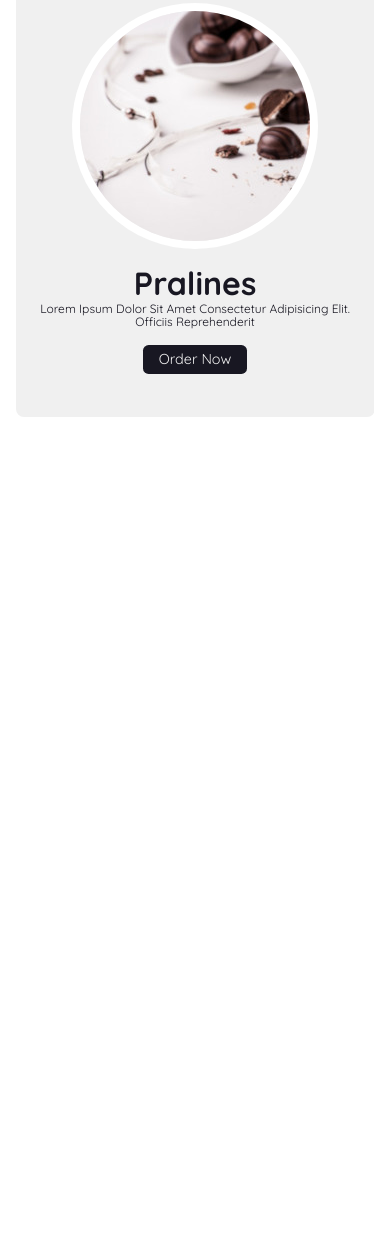
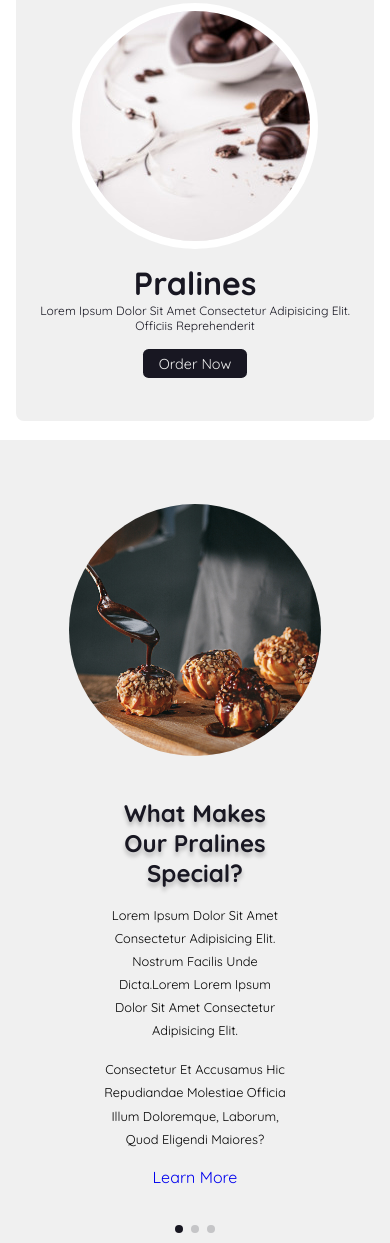
Before and after one commit to MagdalenaMartanKohlbergerova/Bakery, a plain HTML site: page index.html in a window 390 px wide. Shown: the part 1043-2286 px from the top of the page. Before the commit the page ends 1479 px from the top, so only its background shows below. Drawn offline with nearby package versions, Linux system fonts and the light colour scheme.

Commit message:
blog slideshow

```diff
--- a/index.html
+++ b/index.html
@@ -93,7 +93,7 @@
                         <img src="images/spoon.jpg" alt="">
                     </div>
                     <div class="product-content">
-                        <h3>Hot News</h3>
+                        <h3>News</h3>
                         <p>Lorem ipsum dolor sit amet consectetur adipisicing elit. Officiis reprehenderit</p>
                         <div class="orderNow">
                             <button>Order now</button>
@@ -105,7 +105,7 @@
                         <img src="images/chocolate.jpg" alt="">
                     </div>
                     <div class="product-content">
-                        <h3>Chocolate</h3>
+                        <h3>Coffee</h3>
                         <p>Lorem ipsum dolor sit amet consectetur adipisicing elit. Officiis reprehenderit</p>
                         <div class="orderNow">
                             <button>Order now</button>
@@ -129,8 +129,62 @@
             </div>
         </div>
     </section>
+    <!-- product section ends here -->
 
-    <!-- home section ends here -->
+    <!-- blogs section starts here -->
+
+    <section class="blogs" id="blogs">
+
+        <div class="swiper blogs-row">
+            <div class="swiper-wrapper">
+
+                <div class="swiper-slide box">
+                    <div class="img">
+                        <img src="images/praline1.jpg" alt="">
+                    </div>
+                    <div class="content">
+                        <h3>What makes our pralines special?</h3>
+                        <p>Lorem ipsum dolor sit amet consectetur adipisicing elit. Nostrum facilis unde dicta.lorem
+                            Lorem ipsum dolor sit amet consectetur adipisicing elit.</p>
+                        <p>Consectetur et accusamus hic repudiandae molestiae officia illum doloremque, laborum, quod
+                            eligendi maiores?</p>
+                        <a href="#blogs" class="btn">learn more</a>
+                    </div>
+                </div>
+
+                <div class="swiper-slide box">
+                    <div class="img">
+                        <img src="images/fruit.jpg" alt="">
+                    </div>
+                    <div class="content">
+                        <h3>What makes our cakes special?</h3>
+                        <p>Lorem ipsum dolor sit amet consectetur adipisicing elit. Nostrum facilis unde dicta.lorem
+                            Lorem ipsum dolor sit amet consectetur adipisicing elit.</p>
+                        <p>Consectetur et accusamus hic repudiandae molestiae officia illum doloremque, laborum, quod
+                            eligendi maiores?</p>
+                        <a href="#blogs" class="btn">learn more</a>
+                    </div>
+                </div>
+
+                <div class="swiper-slide box">
+                    <div class="img">
+                        <img src="images/chocolate.jpg" alt="">
+                    </div>
+                    <div class="content">
+                        <h3>What makes our chocolate special?</h3>
+                        <p>Lorem ipsum dolor sit amet consectetur adipisicing elit. Nostrum facilis unde dicta.lorem
+                            Lorem ipsum dolor sit amet consectetur adipisicing elit.</p>
+                        <p>Consectetur et accusamus hic repudiandae molestiae officia illum doloremque, laborum, quod
+                            eligendi maiores?</p>
+                        <a href="#blogs" class="btn">learn more</a>
+                    </div>
+                </div>
+
+            </div>
+            <div class="swiper-pagination"></div>
+        </div>
+    </section>
+    <!-- blogs section ends here -->
 
     <!-- swiper js script -->
     <script src="https://cdn.jsdelivr.net/npm/swiper@9/swiper-bundle.min.js"></script>
--- a/index.js
+++ b/index.js
@@ -33,3 +33,28 @@ var swiper = new Swiper(".product-row", {
       },
     },
   });
+
+  var swiper = new Swiper(".blogs-row", {
+    spaceBetween: 30,
+    centeredSlides: true,
+    loop: true,
+    autoplay:{
+        delay: 9500,
+        disableOnInteraction: false,
+    },
+    pagination: {
+      el: ".swiper-pagination",
+      clickable: true,
+    },
+    breakpoints: {
+      "@0.00": {
+        slidesPerView: 1,
+      },
+      "@0.75": {
+        slidesPerView: 1,
+      },
+      "@1.00": {
+        slidesPerView: 1,
+      },
+    },
+  });
--- a/style.css
+++ b/style.css
@@ -1,14 +1,15 @@
 @import url('https://fonts.googleapis.com/css2?family=Overpass:wght@400;700&family=Quicksand:wght@300;400;500;600;700&display=swap');
 
-:root{
+:root {
     --black: #181722;
     --white: #F0F0F0;
     --box-shadow: 0px 4px 4px rgba(0, 0, 0, 0.25);
 }
 
-*{
-    font-family: 'Quicksand' , sans-serif;
-    margin: 0; padding: 0;
+* {
+    font-family: 'Quicksand', sans-serif;
+    margin: 0;
+    padding: 0;
     box-sizing: border-box;
     text-decoration: none;
     text-transform: capitalize;
@@ -17,29 +18,31 @@
     border: none;
 }
 
-html{
+html {
     font-size: 62.5%;
     overflow-x: hidden;
     scroll-padding-top: 7rem;
     scroll-behavior: smooth;
 }
 
-html::-webkit-scrollbar{
+html::-webkit-scrollbar {
     width: .8rem;
 }
 
-html::-webkit-scrollbar-track{
+html::-webkit-scrollbar-track {
     background: transparent;
 }
 
-html::-webkit-scrollbar-thumb{
+html::-webkit-scrollbar-thumb {
     background-color: var(--white);
     border-radius: 5rem;
 }
 
-.header{
+.header {
     background-color: var(--white);
-    top: 0; right: 0; left: 0;
+    top: 0;
+    right: 0;
+    left: 0;
     display: flex;
     align-items: center;
     justify-content: space-between;
@@ -50,36 +53,36 @@ html::-webkit-scrollbar-thumb{
     z-index: 999;
 }
 
-.header .logoContent{
+.header .logoContent {
     display: flex;
     align-items: center;
 }
 
-.header .logoContent .logoName{
+.header .logoContent .logoName {
     font-size: 2.5rem;
     color: var(--black);
     font-weight: bolder;
 }
 
-.header .navbar a{
+.header .navbar a {
     font-size: 2rem;
     margin-right: 3rem;
     color: var(--black);
 }
 
-.header .navbar a:hover{
+.header .navbar a:hover {
     border-bottom: .1rem solid var(--black);
     padding-bottom: .4rem;
 }
 
-.header .icon i{
+.header .icon i {
     font-size: 2rem;
     margin-right: 2rem;
     color: var(--black);
     cursor: pointer;
 }
 
-.header .search{
+.header .search {
     display: none;
     top: 100%;
     margin: 1.5rem 5%;
@@ -90,7 +93,7 @@ html::-webkit-scrollbar-thumb{
     width: 50%;
 }
 
-.header .search input{
+.header .search input {
     width: 100%;
     height: 100%;
     font-size: 1.5rem;
@@ -102,16 +105,16 @@ html::-webkit-scrollbar-thumb{
     box-shadow: var(--box-shadow);
 }
 
-.header .search.active{
+.header .search.active {
     display: inline-block;
 }
 
-#menu-bar{
+#menu-bar {
     display: none;
 }
 
 
-.home{
+.home {
     min-height: 100vh;
     display: flex;
     align-items: center;
@@ -120,13 +123,13 @@ html::-webkit-scrollbar-thumb{
     background-position: center center;
 }
 
-.home .homeContent{
+.home .homeContent {
     width: 50%;
     text-align: left;
     padding: 4rem;
 }
 
-.home .homeContent h2{
+.home .homeContent h2 {
     font-size: 7rem;
     font-weight: bolder;
     line-height: 6rem;
@@ -135,17 +138,17 @@ html::-webkit-scrollbar-thumb{
     text-shadow: var(--box-shadow);
 }
 
-.home .homeContent p{
+.home .homeContent p {
     font-size: 1.8rem;
     line-height: 2rem;
     margin-bottom: 3rem;
 }
 
-.home .homeContent .home-btn{
+.home .homeContent .home-btn {
     height: 3rem;
 }
 
-.home .homeContent .home-btn button{
+.home .homeContent .home-btn button {
     font-size: 1.8rem;
     font-weight: bold;
     text-transform: uppercase;
@@ -157,42 +160,42 @@ html::-webkit-scrollbar-thumb{
     cursor: pointer;
 }
 
-.home .homeContent .home-btn button:hover{
+.home .homeContent .home-btn button:hover {
     font-size: 2rem;
 }
 
-.product{
+.product {
     padding: 2rem 4%;
 }
 
-.product .box img{
+.product .box img {
     border-radius: 50%;
     border: 1rem solid white;
 }
 
-.product .product-row .img img{
+.product .product-row .img img {
     width: 100%;
     height: 100%;
 }
 
-.product .product-row .img img:hover{
+.product .product-row .img img:hover {
     transform: scale(1.1);
 }
 
-.heading{
+.heading {
     text-align: center;
     font-size: 3rem;
     margin: 5rem;
     color: var(--black);
 }
 
-.product .row{
+.product .row {
     margin-bottom: 4rem;
     display: flex;
     align-items: center;
 }
 
-.product .product-row .box{
+.product .product-row .box {
     display: flex;
     flex-direction: column;
     background-color: var(--white);
@@ -204,27 +207,27 @@ html::-webkit-scrollbar-thumb{
     border-radius: 1rem;
 }
 
-.product .product-row .product-content{
+.product .product-row .product-content {
     margin-bottom: 4rem;
+    flex-wrap: wrap;
 }
 
-.product .product-row .product-content h3{
+.product .product-row .product-content h3 {
     font-size: 4rem;
     color: var(--black);
 }
 
-.product .product-row .product-content p{
+.product .product-row .product-content p {
     font-size: 1.5rem;
-    line-height: 1.6rem;
     color: var(--black);
 }
 
-.product .product-row .product-content .orderNow{
+.product .product-row .product-content .orderNow {
     height: 3rem;
     margin-top: 2rem;
 }
 
-.product .product-row .product-content .orderNow button{
+.product .product-row .product-content .orderNow button {
     font-size: 1.8rem;
     background-color: var(--black);
     color: var(--white);
@@ -233,15 +236,60 @@ html::-webkit-scrollbar-thumb{
     cursor: pointer;
 }
 
-.product .product-row .product-content .orderNow button:hover{
+.product .product-row .product-content .orderNow button:hover {
     font-size: 2rem;
 }
 
 
 
 
-.swiper-pagination-bullet{
+.swiper-pagination-bullet {
     background-color: var(--black);
+}
+
+
+.blogs .blogs-row .box {
+    display: flex;
+    padding: 5rem;
+    background-color: var(--white);
+}
+
+
+.blogs .blogs-row .box img {
+    border-radius: 50%;
+    padding: 3rem;
+    width: 430px;
+}
+
+.blogs .blogs-row .content {
+    display: flex;
+    flex-direction: column;
+    justify-content: center;
+    padding: 1rem 7rem;
+}
+
+.blogs .blogs-row .content h3 {
+    font-size: 3rem;
+    color: var(--black);
+    text-shadow: var(--box-shadow);
+    padding: 1rem;
+}
+
+.blogs .blogs-row .content p {
+    font-size: 1.6rem;
+    padding: 1rem;
+    line-height: 1.8;
+}
+
+.blogs .blogs-row .content a.btn {
+    font-size: 2rem;
+    cursor: pointer;
+    padding: 1rem;
+}
+
+.blogs .blogs-row .content a.btn:hover {
+    color: var(--black);
+    text-shadow: var(--box-shadow);
 }
 
 
@@ -268,28 +316,35 @@ html::-webkit-scrollbar-thumb{
 
 
 
+/* media queries for responsive web */
+@media (max-width:1100px) {
+    .blogs .blogs-row {
+        flex-wrap: wrap;
+        align-content: center;
+        justify-content: center;
+    }
+}
 
-
-
-
-/* media queries for responsive web */
-
-@media (max-width:991px){
-    html{
+@media (max-width:991px) {
+    html {
         font-size: 55%;
     }
 
-    .header{
+    .header {
         padding: 1.3rem 3rem;
+    }
+
+    .blogs .blogs-row .box img {
+        width: 300px;
     }
 }
 
-@media (max-width:768px){
-    #menu-bar{
+@media (max-width:768px) {
+    #menu-bar {
         display: inline-block;
     }
 
-    .header .navbar{
+    .header .navbar {
         position: absolute;
         top: 100%;
         right: -100%;
@@ -298,21 +353,31 @@ html::-webkit-scrollbar-thumb{
         height: 80vh;
     }
 
-    .header .navbar.active{
+    .header .navbar.active {
         right: 0;
     }
 
-    .header .navbar a{
+    .header .navbar a {
         display: block;
         font-size: 2rem;
         color: black;
         margin: 3rem;
         font-weight: bold;
     }
+
+    .blogs .blogs-row .box {
+        text-align: center;
+    }
+
+    .blogs .blogs-row .box {
+        display: flex;
+        flex-direction: column;
+        justify-content: center;
+    }
 }
 
-@media (max-width:600px){
-    html{
+@media (max-width:600px) {
+    html {
         font-size: 50%;
     }
 }
```
Also changed, not shown: images/coffee1.jpg (added), images/fruit.jpg (added), images/praline1.jpg (added).
